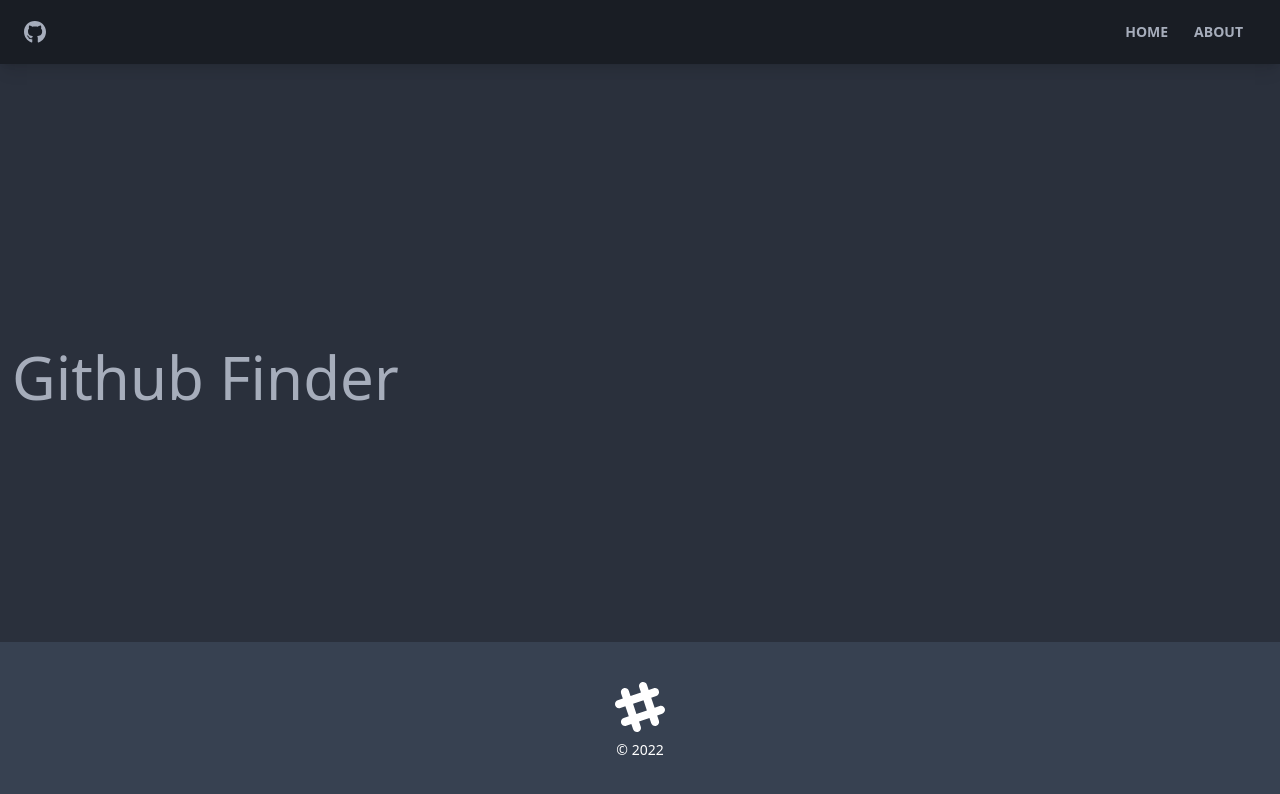
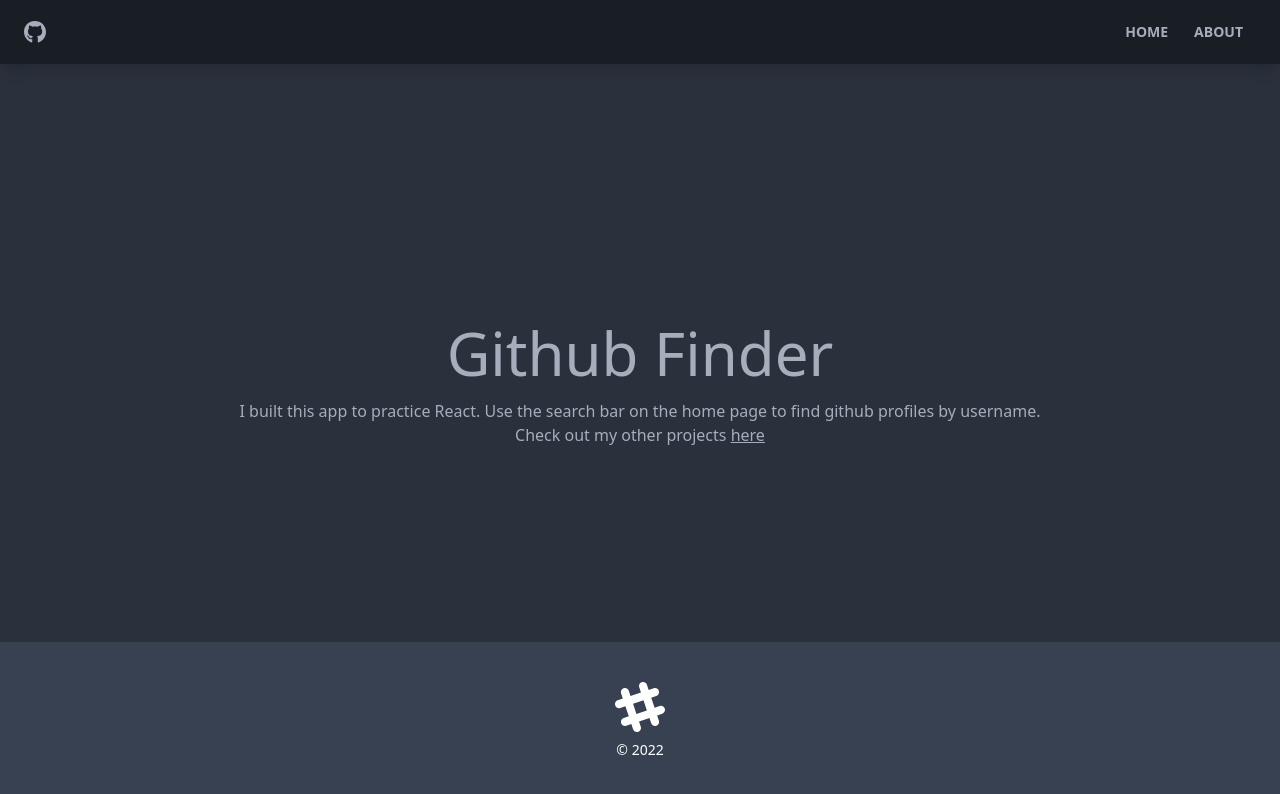
Before and after one commit to toastalot/github-finder, a React (Create React App) app: page /about in a window 1280 px wide. Shown: the top 794 px of the page. Built offline with nearby package versions, Linux system fonts and the light colour scheme; no server answers.

Commit message:
update about page

```diff
--- a/src/pages/About.jsx
+++ b/src/pages/About.jsx
@@ -1,9 +1,16 @@
 function About() {
-	return (
-		<div>
-			<h1 className="text-6xl mb-4">Github Finder</h1>
-		</div>
-	)
+  return (
+    <div className="flex flex-col items-center">
+      <h1 className="text-6xl mb-4">Github Finder</h1>
+      <div className="w-2/3 text-center">
+        I built this app to practice React. Use the search bar on the home page
+        to find github profiles by username. Check out my other projects{" "}
+        <a href="https://github.com/toastalot" className="underline">
+          here
+        </a>
+      </div>
+    </div>
+  );
 }
 
-export default About
+export default About;
```
